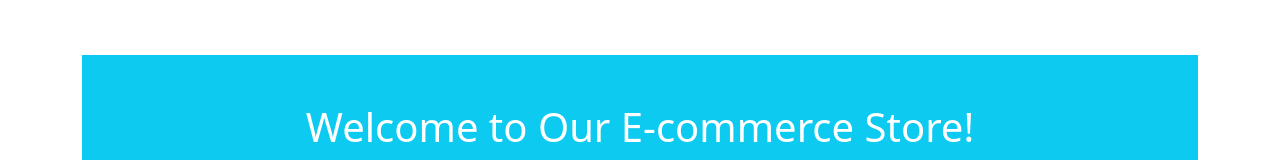
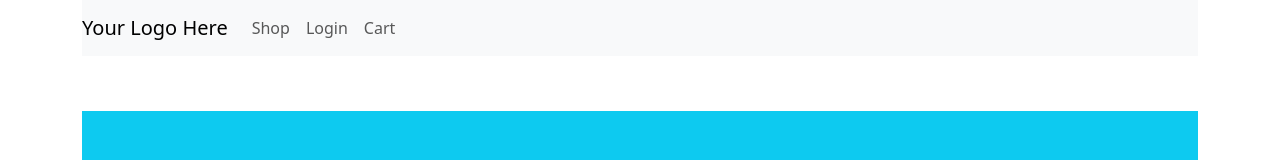
Before and after one commit to mmj05/elegant-emporium, a React (Create React App) app in the folder elegant-emporium-frontend/: page / in a window 1280 px wide. Shown: the top 160 px of the page. Built offline with nearby package versions, Linux system fonts and the light colour scheme.

Commit message:
Added Header component

```diff
--- a/elegant-emporium-frontend/src/app/App.tsx
+++ b/elegant-emporium-frontend/src/app/App.tsx
@@ -3,11 +3,13 @@ import { BrowserRouter as Router, Route, Switch } from 'react-router-dom';
 import { Container } from 'react-bootstrap';
 import 'bootstrap/dist/css/bootstrap.min.css';
 import Home from '../components/pages/Home';
+import Header from '../components/common/Header';
 
 const App: React.FC = () => {
   return (
     <Router>
       <Container>
+        <Header />
         <Switch>
           <Route path="/" exact component={Home} />
         </Switch>
```
